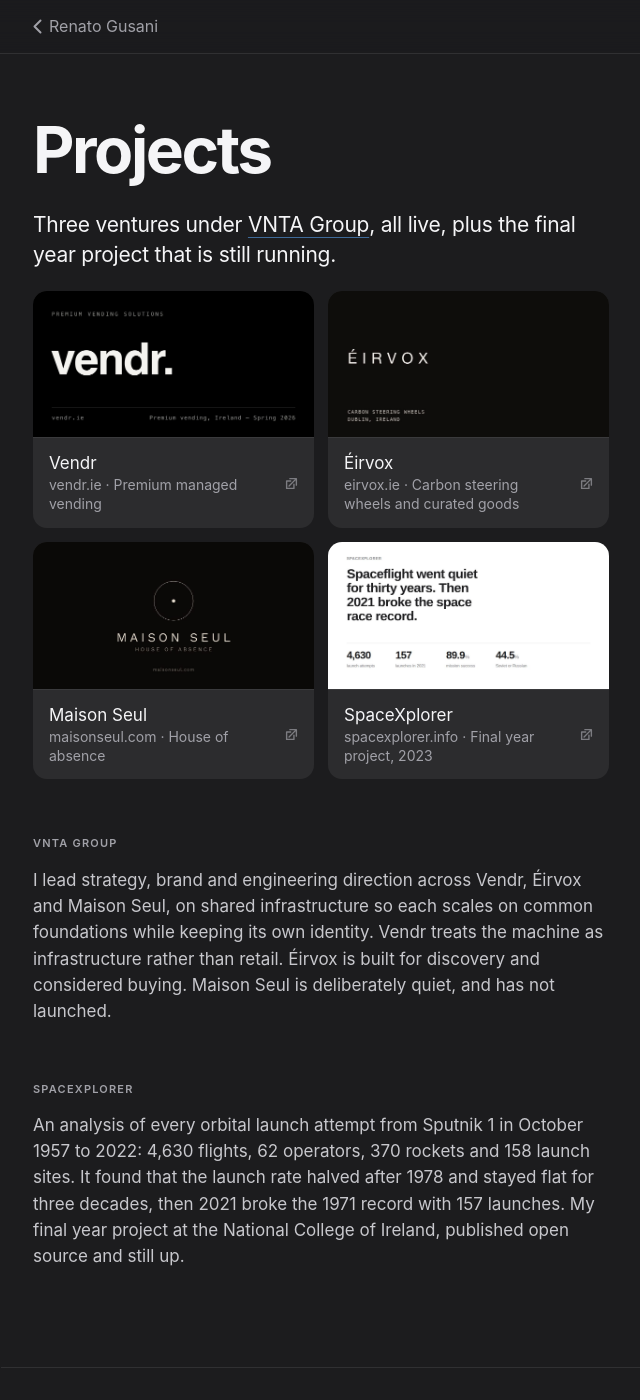
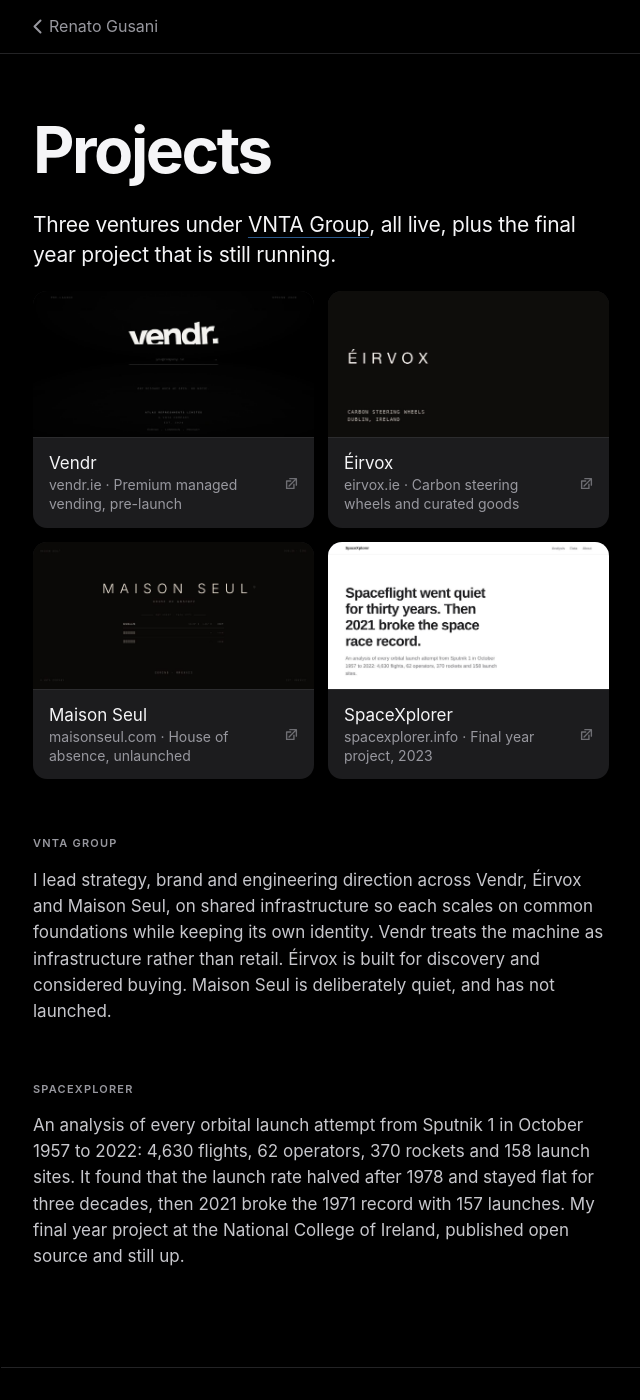
Before and after one commit to renatogusani/personal-site, a Jekyll site: the page built from projects.md, in a window 1280 px wide and 1400 px high. Shown: the whole window, without its empty margins (319-959 px from the left). Built offline with Jekyll 4.4.1, drawn with Linux system fonts in a browser that asks for light colours.

Commit message:
Back to a black ground, and real screengrabs of the live sites
Ground returns to #000 with #1c1c1e for the raised rows, as it was before
the lift to Apple's elevated greys. Browser theme colour and the manifest
splash follow.

The project cards were the repositories' stored og images, which were out
of date. Each is now a screenshot of that site's own current build: clone,
npm ci, npm run build, serve, capture at a 1200x630 viewport at 2x. Vendr
and Maison Seul are SvelteKit, SpaceXplorer is Jekyll. Vendr's consent
notice is hidden for the capture, being chrome rather than design.

Éirvox is the exception and is still its og image. That app will not boot
without Supabase credentials and its bootstrap needs outbound network,
neither of which is available here, so it cannot be rendered the same way.
Flagged in the README as the one card to replace.

Alt text and the card meta lines now describe what the grabs actually
show, including that Vendr is pre-launch and Maison Seul unlaunched.

Verified: 202 text nodes at zero WCAG AA failures on the black ground, no
broken links, no horizontal scroll at 375px.

Co-Authored-By: Claude Opus 5 <noreply@anthropic.com>
Claude-Session: https://claude.ai/code/session_019WrpS6jkpRWjfV3syLupkp

```diff
--- a/_config.yml
+++ b/_config.yml
@@ -51,8 +51,8 @@ person:
 
 # Dark only. Used for the browser UI colour and the app manifest splash.
 # Matches $bg in assets/css/main.scss.
-theme_color:           '#1c1c1e'
-background_color:      '#1c1c1e'
+theme_color:           '#000000'
+background_color:      '#000000'
 
 permalink:             /:title/
 
--- a/assets/css/main.scss
+++ b/assets/css/main.scss
@@ -11,18 +11,17 @@
 // colour below clears 4.5:1 on its own background.
 
 // Palette ------------------------------------------------------------------
-// Lifted off pure black. Apple's elevated dark greys, not #000: the ground has
-// weight and the raised surface reads as raised.
-$bg:        #1c1c1e;   // page
-$surface:   #2c2c2e;   // grouped rows
-$sep:       #3a3a3c;   // separators inside a group
-$line:      #303032;   // hairlines on the page ground
-$fg:        #f5f5f7;   // primary text        15.6:1 on $bg
-$fg2:       #c7c7cc;   // body prose          10.2:1 on $bg
-$fg3:       #a1a1a8;   // meta, labels, nav    6.4:1 on $bg
-$fg4:       #98989f;   // footer text          5.2:1 on $bg
-$icon:      #7c7c81;   // chevrons only        3.3:1 on $surface, non text UI
-$accent:    #5aaaff;   // links                7.3:1 on $bg, 6.3:1 on $surface
+// Black ground. The raised surface carries the grouped rows.
+$bg:        #000;      // page
+$surface:   #1c1c1e;   // grouped rows
+$sep:       #2c2c2e;   // separators inside a group
+$line:      #232325;   // hairlines on the page ground
+$fg:        #f5f5f7;   // primary text        19.9:1 on $bg
+$fg2:       #c7c7cc;   // body prose          13.1:1 on $bg
+$fg3:       #98989f;   // meta, labels, nav    7.3:1 on $bg
+$fg4:       #8e8e93;   // footer text          6.4:1 on $bg
+$icon:      #6e6e73;   // chevrons only        3.3:1 on $surface, non text UI
+$accent:    #4da3ff;   // links               10.1:1 on $bg, 8.1:1 on $surface
 
 $font: -apple-system, BlinkMacSystemFont, "Segoe UI", Roboto, Helvetica, Arial,
        sans-serif;
@@ -112,7 +111,7 @@ main { padding-bottom: 5rem; }
   position: sticky;
   top: 0;
   z-index: 5;
-  background: rgba(28, 28, 30, 0.82);
+  background: rgba(0, 0, 0, 0.82);
   backdrop-filter: saturate(150%) blur(16px);
   -webkit-backdrop-filter: saturate(150%) blur(16px);
   border-bottom: 1px solid $line;
@@ -285,7 +284,7 @@ hr {
 a {
   color: $fg;
   text-decoration: underline;
-  text-decoration-color: rgba(90, 170, 255, 0.55);
+  text-decoration-color: rgba(77, 163, 255, 0.55);
   text-decoration-thickness: 1px;
   text-underline-offset: 0.25em;
 
--- a/projects.md
+++ b/projects.md
@@ -20,9 +20,9 @@ redirect_from:
   - /projects/statistical_analyses/
 ventures:
   - name: Vendr
-    meta: "vendr.ie · Premium managed vending"
+    meta: "vendr.ie · Premium managed vending, pre-launch"
     image: /assets/img/projects/vendr.jpg
-    alt: "The Vendr wordmark in white on black, above the line: premium vending, Ireland, Spring 2026."
+    alt: "The Vendr site: the wordmark in white on black, an email field, and the line: one message when we open, no noise. Marked pre-launch, Spring 2026."
     url: https://vendr.ie
   - name: Éirvox
     meta: "eirvox.ie · Carbon steering wheels and curated goods"
@@ -30,14 +30,14 @@ ventures:
     alt: "The ÉIRVOX wordmark letterspaced in off white on black, above the line: carbon steering wheels, Dublin, Ireland."
     url: https://eirvox.ie
   - name: Maison Seul
-    meta: "maisonseul.com · House of absence"
+    meta: "maisonseul.com · House of absence, unlaunched"
     image: /assets/img/projects/maisonseul.jpg
-    alt: "The Maison Seul mark, a thin circle around a single dot, above the wordmark and the line: house of absence."
+    alt: "The Maison Seul site: the wordmark letterspaced in off white on near black, the line house of absence, Dublin listed with two redacted cities, and Coming MMXXVII."
     url: https://maisonseul.com
   - name: SpaceXplorer
     meta: "spacexplorer.info · Final year project, 2023"
     image: /assets/img/projects/spacexplorer.jpg
-    alt: "The SpaceXplorer site, headed: spaceflight went quiet for thirty years, then 2021 broke the space race record. Below it four figures: 4,630 launch attempts, 157 launches in 2021, 89.9 percent mission success, 44.5 percent Soviet or Russian."
+    alt: "The SpaceXplorer site, headed: spaceflight went quiet for thirty years, then 2021 broke the space race record, above a summary of every orbital launch attempt from 1957 to 2022."
     url: https://spacexplorer.info
 ---
 
```
Also changed, not shown: README.md, assets/img/projects/maisonseul.jpg, assets/img/projects/spacexplorer.jpg, assets/img/projects/vendr.jpg.
